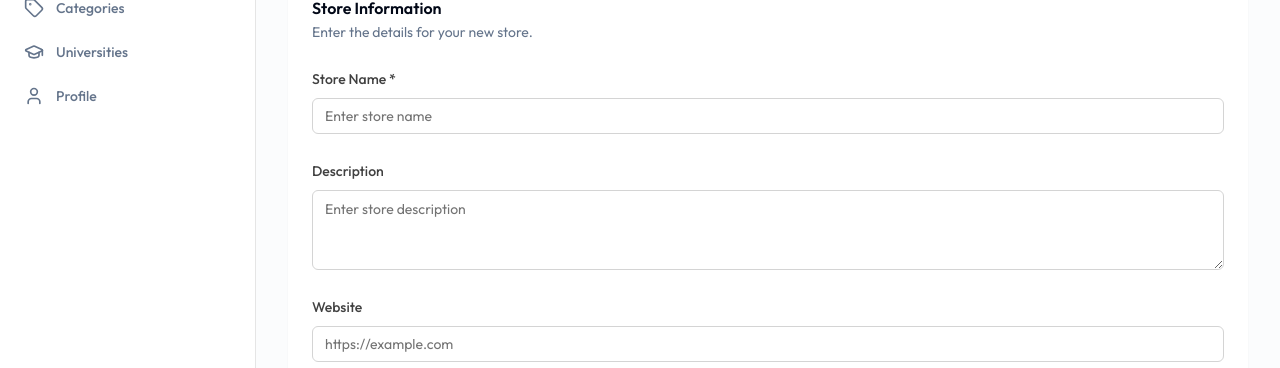
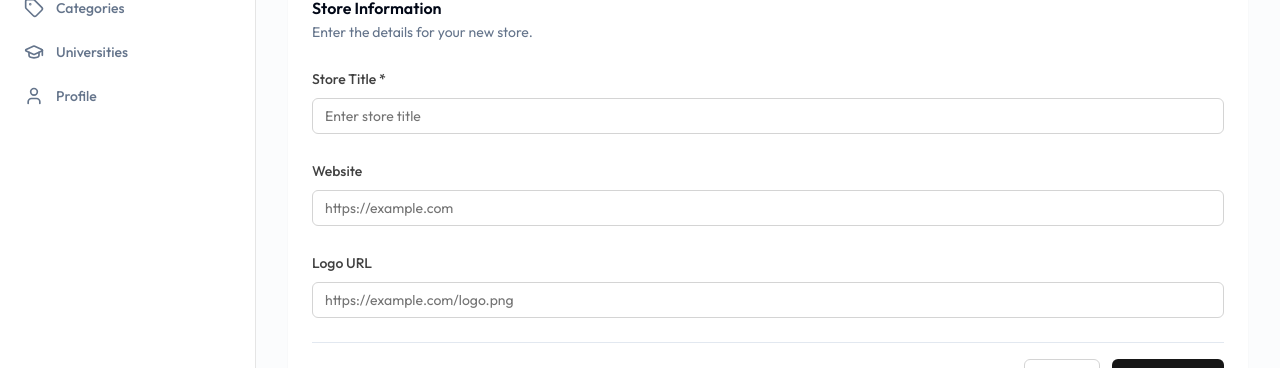
Before and after one commit to ganeshpodishetti/StudentPerks-UI, a Next.js app: page /admin/stores/new in a window 1280 px wide. Shown: the part 220-588 px from the top of the page. Built offline with nearby package versions, Linux system fonts and the light colour scheme; no server answers; sample sign-in values are in the browser's storage.

Commit message:
fix: update store references from 'name' and 'description' to 'title' across components and services

```diff
--- a/app/admin/stores/[id]/edit/EditStorePage.tsx
+++ b/app/admin/stores/[id]/edit/EditStorePage.tsx
@@ -51,7 +51,7 @@ export default function EditStorePage({ params }: EditStorePageProps) {
     <AdminLayout>
       <AdminHeader
         title="Edit Store"
-        description={`Editing: ${store.name}`}
+        description={`Editing: ${store.title}`}
       />
 
       <StoreForm
--- a/next.config.js
+++ b/next.config.js
@@ -31,23 +31,7 @@ const nextConfig = {
       },
       {
         protocol: "https",
-        hostname: "studentperks-api-dev.azurewebsites.net",
-      },
-      {
-        protocol: "https",
-        hostname: "studentperks-api.azurewebsites.net",
-      },
-      {
-        protocol: "https",
-        hostname: "images.unsplash.com",
-      },
-      {
-        protocol: "https",
-        hostname: "via.placeholder.com",
-      },
-      {
-        protocol: "https",
-        hostname: "ik.imagekit.io",
+        hostname: "**",
       },
     ],
     // Add image formats for better performance
--- a/src/features/admin/components/tables/AdminStoresTable/AdminStoresTable.tsx
+++ b/src/features/admin/components/tables/AdminStoresTable/AdminStoresTable.tsx
@@ -10,19 +10,19 @@ interface AdminStoresTableProps {
 export default function AdminStoresTable({ stores, onEditStore, onDeleteStore }: AdminStoresTableProps) {
   const columns: ColumnDef<Store>[] = [
     {
-      key: 'name',
-      header: 'Name',
-      render: (_, store) => cellRenderers.text(store.name)
-    },
-    {
-      key: 'description',
-      header: 'Description',
-      render: (_, store) => cellRenderers.description(store.description, 'max-w-[200px]')
+      key: 'title',
+      header: 'Title',
+      render: (_, store) => cellRenderers.text(store.title)
     },
     {
       key: 'website',
       header: 'Website',
       render: (_, store) => cellRenderers.link(store.website)
+    },
+    {
+      key: 'logoUrl',
+      header: 'Logo',
+      render: (_, store) => store.logoUrl ? cellRenderers.image(store.logoUrl, 'h-8 w-8') : cellRenderers.text('-')
     }
   ];
 
--- a/src/features/deals/components/forms/DealFormModal/CategoryStoreSelection.tsx
+++ b/src/features/deals/components/forms/DealFormModal/CategoryStoreSelection.tsx
@@ -34,7 +34,7 @@ export default function CategoryStoreSelection({ formData, setFormData, deal }:
       <div>
         <Label htmlFor="storeName">Store *</Label>
         <Combobox
-          options={stores.map(store => ({ value: store.name, label: store.name }))}
+          options={stores.map(store => ({ value: store.title, label: store.title }))}
           value={formData.storeName}
           onValueChange={(value) => setFormData(prev => ({ ...prev, storeName: value }))}
           placeholder={deal ? "Select store" : "Select or create store"}
--- a/src/features/stores/components/forms/StoreForm.tsx
+++ b/src/features/stores/components/forms/StoreForm.tsx
@@ -4,15 +4,14 @@ import { Button } from '@/shared/components/ui/button';
 import { Card, CardContent, CardDescription, CardHeader, CardTitle } from '@/shared/components/ui/card';
 import { Input } from '@/shared/components/ui/input';
 import { Label } from '@/shared/components/ui/label';
-import { Textarea } from '@/shared/components/ui/textarea';
 import { ArrowLeft, Loader2 } from 'lucide-react';
 import { useRouter } from 'next/navigation';
 import { useState } from 'react';
 
 interface FormData {
-  name: string;
-  description: string;
+  title: string;
   website: string;
+  logoUrl: string;
 }
 
 interface StoreFormProps {
@@ -29,19 +28,19 @@ export default function StoreForm({ store, onSave, title, description }: StoreFo
   const [formData, setFormData] = useState<FormData>(() => {
     if (store) {
       return {
-        name: store.name || '',
-        description: store.description || '',
+        title: store.title || '',
         website: store.website || '',
+        logoUrl: store.logoUrl || '',
       };
     }
     return {
-      name: '',
-      description: '',
+      title: '',
       website: '',
+      logoUrl: '',
     };
   });
 
-  const handleInputChange = (e: React.ChangeEvent<HTMLInputElement | HTMLTextAreaElement>) => {
+  const handleInputChange = (e: React.ChangeEvent<HTMLInputElement>) => {
     const { name, value } = e.target;
     setFormData(prev => ({ ...prev, [name]: value }));
   };
@@ -51,9 +50,9 @@ export default function StoreForm({ store, onSave, title, description }: StoreFo
     setIsLoading(true);
     try {
       const storeData: CreateStoreRequest = {
-        name: formData.name,
-        ...(formData.description && { description: formData.description }),
+        title: formData.title,
         ...(formData.website && { website: formData.website }),
+        ...(formData.logoUrl && { logoUrl: formData.logoUrl }),
       };
       await onSave(storeData);
       router.push('/admin/stores');
@@ -83,26 +82,14 @@ export default function StoreForm({ store, onSave, title, description }: StoreFo
         <CardContent>
           <form onSubmit={handleSubmit} className="space-y-6">
             <div className="space-y-2">
-              <Label htmlFor="name">Store Name *</Label>
+              <Label htmlFor="title">Store Title *</Label>
               <Input
-                id="name"
-                name="name"
-                value={formData.name}
+                id="title"
+                name="title"
+                value={formData.title}
                 onChange={handleInputChange}
-                placeholder="Enter store name"
+                placeholder="Enter store title"
                 required
-              />
-            </div>
-
-            <div className="space-y-2">
-              <Label htmlFor="description">Description</Label>
-              <Textarea
-                id="description"
-                name="description"
-                value={formData.description}
-                onChange={handleInputChange}
-                placeholder="Enter store description"
-                rows={3}
               />
             </div>
 
@@ -115,6 +102,18 @@ export default function StoreForm({ store, onSave, title, description }: StoreFo
                 value={formData.website}
                 onChange={handleInputChange}
                 placeholder="https://example.com"
+              />
+            </div>
+
+            <div className="space-y-2">
+              <Label htmlFor="logoUrl">Logo URL</Label>
+              <Input
+                id="logoUrl"
+                name="logoUrl"
+                type="url"
+                value={formData.logoUrl}
+                onChange={handleInputChange}
+                placeholder="https://example.com/logo.png"
               />
             </div>
 
--- a/src/features/stores/components/forms/StoreFormModal/StoreFormModal.tsx
+++ b/src/features/stores/components/forms/StoreFormModal/StoreFormModal.tsx
@@ -1,15 +1,14 @@
+import { CreateStoreRequest, Store } from '@/features/stores/services/storeService';
+import { FormModal } from '@/shared/components/forms/FormModal';
 import { Input } from '@/shared/components/ui/input';
 import { Label } from '@/shared/components/ui/label';
-import { Textarea } from '@/shared/components/ui/textarea';
-import { CreateStoreRequest, Store } from '@/features/stores/services/storeService';
+import { useToast } from '@/shared/components/ui/use-toast';
 import { useState } from 'react';
-import { FormModal } from '@/shared/components/forms/FormModal';
-import { useToast } from '@/shared/components/ui/use-toast';
 
 interface FormData {
-  name: string;
-  description: string;
+  title: string;
   website: string;
+  logoUrl: string;
 }
 
 interface StoreFormModalProps {
@@ -24,24 +23,24 @@ export default function StoreFormModal({ isOpen, onClose, onSave, store }: Store
   const { toast } = useToast();
 
   const initialState: FormData = {
-    name: '',
-    description: '',
+    title: '',
     website: '',
+    logoUrl: '',
   };
 
   const entityFormData = store ? {
-    name: store.name || '',
-    description: store.description || '',
+    title: store.title || '',
     website: store.website || '',
+    logoUrl: store.logoUrl || '',
   } : null;
 
   const handleSubmit = async (formData: FormData) => {
     setIsLoading(true);
     try {
       const storeData: CreateStoreRequest = {
-        name: formData.name,
-        ...(formData.description && { description: formData.description }),
+        title: formData.title,
         ...(formData.website && { website: formData.website }),
+        ...(formData.logoUrl && { logoUrl: formData.logoUrl }),
       };
       await onSave(storeData);
       onClose();
@@ -71,26 +70,14 @@ export default function StoreFormModal({ isOpen, onClose, onSave, store }: Store
       {(formData, handleInputChange) => (
         <>
           <div className="space-y-2">
-            <Label htmlFor="name">Store Name *</Label>
+            <Label htmlFor="title">Store Title *</Label>
             <Input
-              id="name"
-              name="name"
-              value={formData.name}
+              id="title"
+              name="title"
+              value={formData.title}
               onChange={handleInputChange}
-              placeholder="Enter store name"
+              placeholder="Enter store title"
               required
-            />
-          </div>
-
-          <div className="space-y-2">
-            <Label htmlFor="description">Description</Label>
-            <Textarea
-              id="description"
-              name="description"
-              value={formData.description}
-              onChange={handleInputChange}
-              placeholder="Enter store description"
-              rows={3}
             />
           </div>
 
@@ -105,6 +92,18 @@ export default function StoreFormModal({ isOpen, onClose, onSave, store }: Store
               placeholder="https://example.com"
             />
           </div>
+
+          <div className="space-y-2">
+            <Label htmlFor="logoUrl">Logo URL</Label>
+            <Input
+              id="logoUrl"
+              name="logoUrl"
+              type="url"
+              value={formData.logoUrl}
+              onChange={handleInputChange}
+              placeholder="https://example.com/logo.png"
+            />
+          </div>
         </>
       )}
     </FormModal>
```
Also changed, not shown: app/stores/StoresPage.tsx (+18 -7 lines), src/features/stores/services/storeService.ts (+13 -6 lines), src/shared/types/entities/store.ts (+13 -15 lines).
